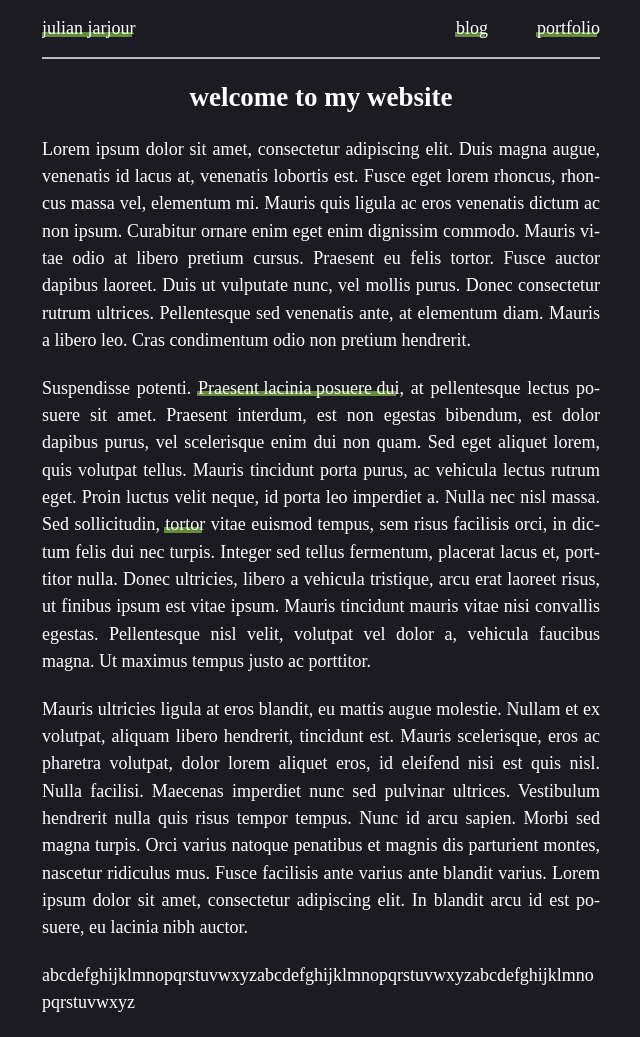
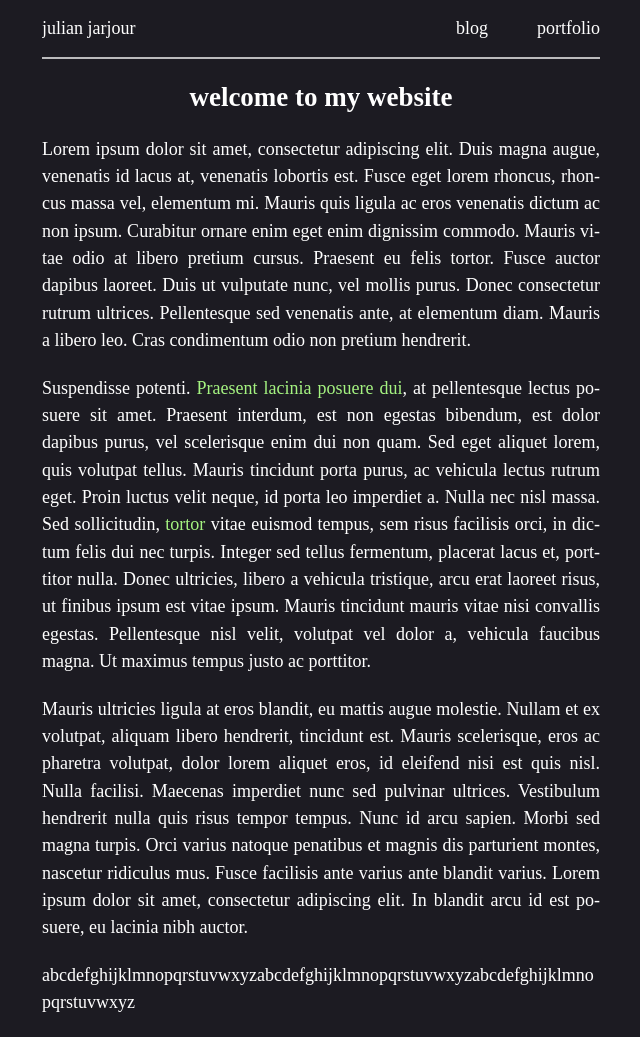
Before and after one commit to jarzanman/jarzanman.github.io, a Jekyll site: the page built from index.html, in a window 1280 px wide. Shown: the whole page, without its empty margins (319-959 px from the left). Built offline with Jekyll 4.4.1, drawn with Linux system fonts in a browser that asks for light colours.

Commit message:
link restyling

```diff
--- a/_sass/links.scss
+++ b/_sass/links.scss
@@ -1,125 +1,43 @@
-$link-color: #638B3C;
-$visited-link-color: #617D45;
-$hover-link-color: #7AAB49;
-$active-link-color: #527231;
+$link-color: #A5F381;
+$visited-link-color: #8BB479;
+$hover-link-color: #CAF8B4;
+$active-link-color: #95F16A;
+
+a {
+  text-decoration-color: transparent;
+}
+
+
+
+
+
+.navlink:link, .navlink:visited {
+  color: white;
+  transition: color 0.15s, text-decoration-color 0.3s;
+ }
+.navlink:hover {
+  color: $hover-link-color;
+  text-decoration: underline;
+ }
+.navlink:active {
+  color: $active-link-color;
+ }
 
 
 
 
 
 a:link {
-  position: relative;
-  color: #ffffff;
-  text-decoration: none;
-  display: inline-block;
-}
+  color: $link-color;
+  transition: color 0.15s, text-decoration-color 0.3s;
+ }
 a:visited {
-  position: relative;
-  color: #ffffff;
-  text-decoration: none;
-  display: inline-block;
-}
+  color: $visited-link-color;
+ }
 a:hover {
-  position: relative;
-  color: #ffffff;
-  text-decoration: none;
-}
+  color: $hover-link-color;
+  text-decoration: underline;
+  }
 a:active {
-  position: relative;
-  color: #ffffff;
-  text-decoration: none;
-}
-
-
-
-
-
-.navlink:link::before {
-  background-color: $link-color;
-  margin-top: 0.75em;
-  left: -0.07em;
-  content: "";
-  position: absolute;
-  height: 0.3em;
-  transition: height 0.1s, background-color 0.05s;
-  width: calc(100% - 0.1em);
-  z-index: -1;
-}
-.navlink:visited::before {
-  background-color: $link-color;
-  margin-top: 0.75em;
-  left: -0.07em;
-  content: "";
-  position: absolute;
-  height: 0.3em;
-  transition: height 0.1s;
-  width: calc(100% - 0.1em);
-  z-index: -1;
-}
-.navlink:hover::before {
-  background-color: $hover-link-color;
-  margin-top: 0.75em;
-  left: -0.07em;
-  content: "";
-  position: absolute;
-  height: 0.4em;
-  width: calc(100% - 0.1em);
-  z-index: -1;
-}
-.navlink:active::before {
-  background-color: $active-link-color;
-  margin-top: 0.75em;
-  left: -0.07em;
-  content: "";
-  position: absolute;
-  height: 0.4em;
-  width: calc(100% - 0.1em);
-  z-index: -1;
-}
-
-
-
-
-
-a:link::before {
-  background-color: $link-color;
-  margin-top: 0.89em;
-  left: -0.07em;
-  content: "";
-  position: absolute;
-  height: 0.3em;
-  transition: height 0.1s;
-  width: calc(100% - 0.1em);
-  z-index: -1;
-}
-a:visited::before {
-  background-color: $visited-link-color;
-  margin-top: 0.89em;
-  left: -0.07em;
-  content: "";
-  position: absolute;
-  height: 0.3em;
-  transition: height 0.1s, background-color 0.05s;
-  width: calc(100% - 0.1em);
-  z-index: -1;
-}
-a:hover::before {
-  background-color: $hover-link-color;
-  margin-top: 0.89em;
-  left: -0.07em;
-  content: "";
-  position: absolute;
-  height: 0.4em;
-  width: calc(100% - 0.1em);
-  z-index: -1;
-}
-a:active::before {
-  background-color: $active-link-color;
-  margin-top: 0.89em;
-  left: -0.07em;
-  content: "";
-  position: absolute;
-  height: 0.4em;
-  width: calc(100% - 0.1em);
-  z-index: -1;
-}
+  color: $active-link-color;
+ }
```
Also changed, not shown: _posts/2023-01-31-japanese-electronic-music.md (+11 -11 lines), 2 other files.
